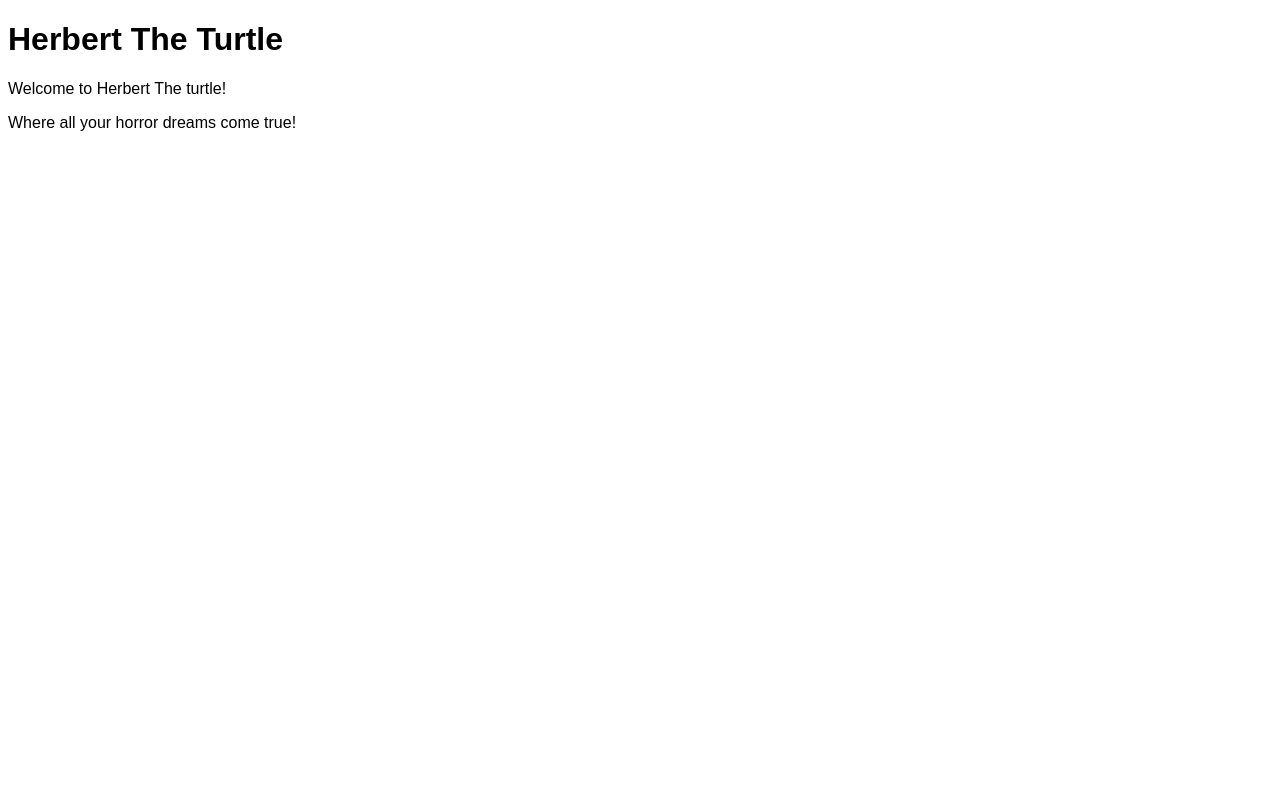
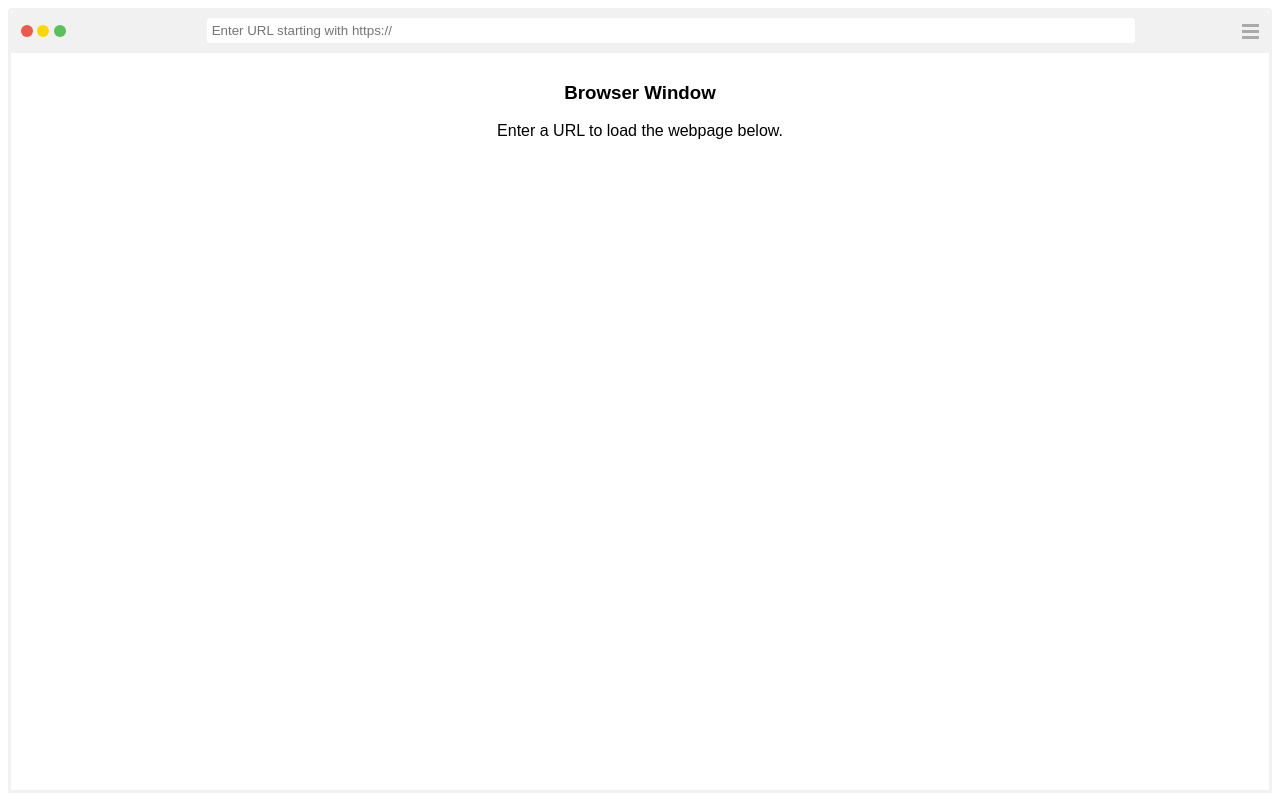
Before and after one commit to TheSecretSocietyOrganization/forkthisplz, a plain HTML site: page index.html in a window 1280 px wide. Drawn offline with Linux system fonts and the light colour scheme.

Commit message:
Update index.html

```diff
--- a/index.html
+++ b/index.html
@@ -1,26 +1,153 @@
-<!doctype html>
+<!DOCTYPE html>
 <html lang="en">
 <head>
-  <meta charset="utf-8">
-  <title>Hello World</title>
-  <link rel="manifest" href="/manifest.json">
+<meta name="viewport" content="width=device-width, initial-scale=1">
+<link rel="manifest" href="/manifest.json">
   <link rel="stylesheet" href="css/style.css">
   <link rel="icon" href="favicon.ico" type="image/x-icon" />
   <link rel="apple-touch-icon" href="images/hello-icon-152.png">
-  <meta name="viewport" content="width=device-width, initial-scale=1.0">
-  <meta name="theme-color" content="white"/>
-  <meta name="apple-mobile-web-app-capable" content="yes">
-  <meta name="apple-mobile-web-app-status-bar-style" content="black">
 
-  <meta name="msapplication-TileImage" content="images/hello-icon-144.png">
-  <meta name="msapplication-TileColor" content="#FFFFFF">
+
+<style>
+body {
+  font-family: Arial;
+}
+
+* {
+  box-sizing: border-box;
+}
+
+/* The browser window */
+.container {
+  border: 3px solid #f1f1f1;
+  border-top-left-radius: 4px;
+  border-top-right-radius: 4px;
+}
+
+/* Container for columns and the top "toolbar" */
+.row {
+  padding: 10px;
+  background: #f1f1f1;
+  border-top-left-radius: 4px;
+  border-top-right-radius: 4px;
+}
+
+/* Create three unequal columns that float next to each other */
+.column {
+  float: left;
+}
+
+.left {
+  width: 15%;
+}
+
+.right {
+  width: 10%;
+}
+
+.middle {
+  width: 75%;
+}
+
+/* Clear floats after the columns */
+.row:after {
+  content: "";
+  display: table;
+  clear: both;
+}
+
+/* Three dots */
+.dot {
+  margin-top: 4px;
+  height: 12px;
+  width: 12px;
+  background-color: #bbb;
+  border-radius: 50%;
+  display: inline-block;
+}
+
+/* Style the input field */
+input[type=text] {
+  width: 100%;
+  border-radius: 3px;
+  border: none;
+  background-color: white;
+  margin-top: -8px;
+  height: 25px;
+  color: #666;
+  padding: 5px;
+}
+
+/* Three bars (hamburger menu) */
+.bar {
+  width: 17px;
+  height: 3px;
+  background-color: #aaa;
+  margin: 3px 0;
+  display: block;
+}
+
+/* Page content */
+.content {
+  padding: 10px;
+  text-align: center;
+}
+
+/* iframe styling */
+iframe {
+  width: 100%;
+  height: 600px;
+  border: none;
+  margin-top: 20px;
+}
+</style>
 </head>
-<body class="fullscreen">
-  <div class="container">
-    <h1>Herbert The Turtle</h1>
-    <p>Welcome to Herbert The turtle!</p>
-    <p>Where all your horror dreams come true!</p>
+<body>
+
+<div class="container">
+  <div class="row">
+    <div class="column left">
+      <span class="dot" style="background:#ED594A;"></span>
+      <span class="dot" style="background:#FDD800;"></span>
+      <span class="dot" style="background:#5AC05A;"></span>
+    </div>
+    <div class="column middle">
+      <input type="text" id="urlInput" placeholder="Enter URL starting with https://">
+    </div>
+    <div class="column right">
+      <div style="float:right">
+        <span class="bar"></span>
+        <span class="bar"></span>
+        <span class="bar"></span>
+      </div>
+    </div>
   </div>
-  <script src="js/main.js"></script>
+
+  <div class="content">
+    <h3>Browser Window</h3>
+    <p>Enter a URL to load the webpage below.</p>
+    <iframe id="webFrame" src=""></iframe>
+  </div>
+</div>
+
+<script>
+  // Get the input field and iframe element
+  const inputField = document.getElementById('urlInput');
+  const iframe = document.getElementById('webFrame');
+
+  // Listen for the "Enter" key press
+  inputField.addEventListener('keypress', function(event) {
+    if (event.key === 'Enter') {
+      const url = inputField.value;
+      // Check if URL starts with https://
+      if (url.startsWith('https://')) {
+        iframe.src = url;  // Set the iframe source to the entered URL
+      } else {
+        alert('Please enter a valid URL starting with https://');
+      }
+    }
+  });
+</script>
+
 </body>
 </html>
```
